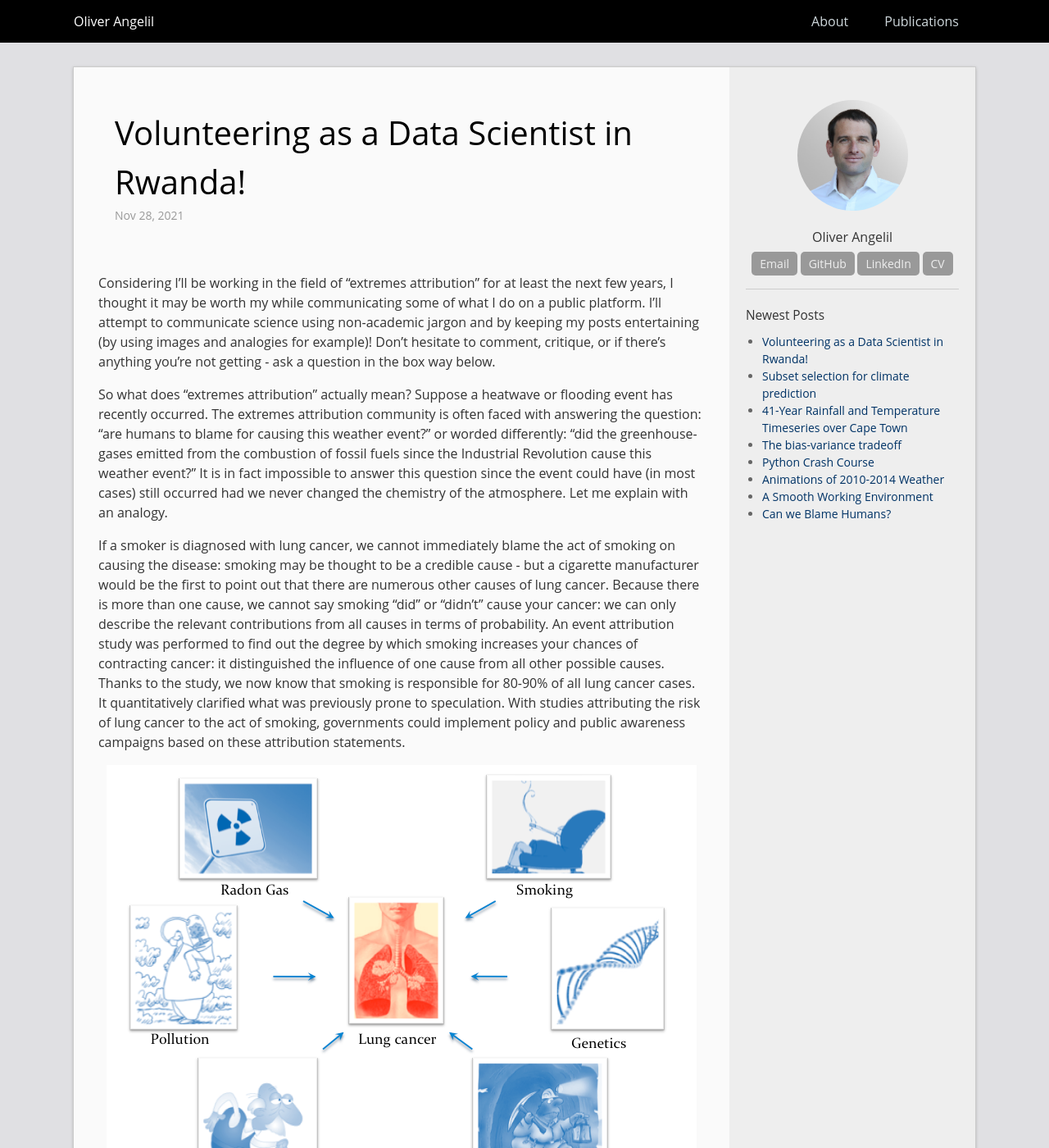
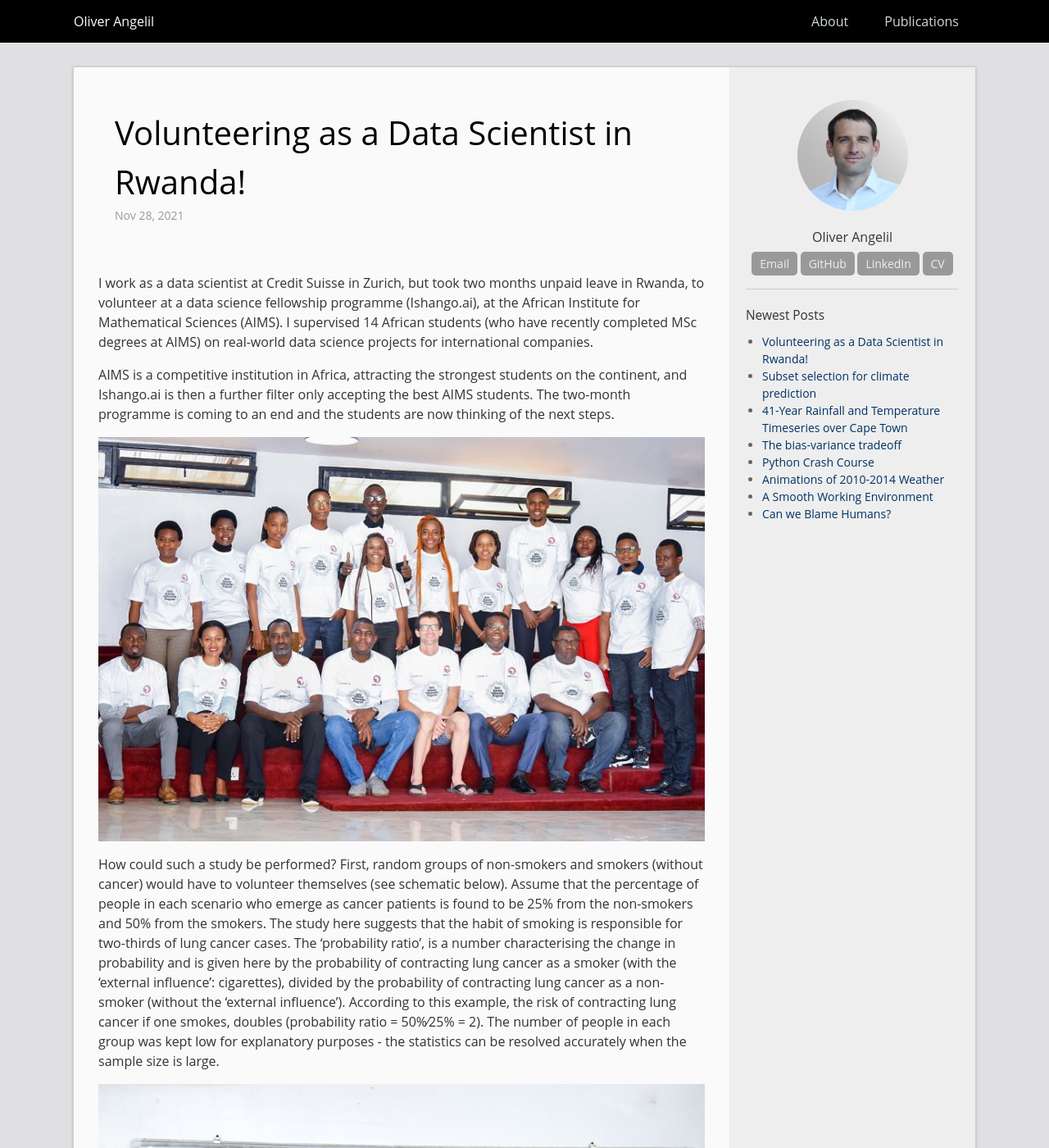
Before and after one commit to oliverangelil/oliverangelil.github.io, a Jekyll site: the page built from _posts/2021-11-28-volunteering.md, in a window 1280 px wide and 1400 px high. Shown: the whole window at 82% size. Built offline with Jekyll 4.4.1, drawn with Linux system fonts in a browser that asks for light colours; comment, search, counter and statistics services are not loaded.

Commit message:
Update 2021-11-28-volunteering.md

```diff
--- a/_posts/2021-11-28-volunteering.md
+++ b/_posts/2021-11-28-volunteering.md
@@ -2,21 +2,21 @@
 layout: post
 title:  "Volunteering as a Data Scientist in Rwanda!"
 date:   2021-11-28 09:53:02
-categories: python climate science
+categories: data-science volunteering
 permalink: /posts/volunteering
 image: "https://github.com/oliverangelil/oliverangelil.github.io/blob/master/photos/blog1_badwater_basin.jpg?raw=true"
 ---
-Considering I'll be working in the field of "extremes attribution" for at least the next few years, I thought it may be worth my while communicating some of what I do on a public platform. I'll attempt to communicate science using non-academic jargon and by keeping my posts entertaining (by using images and analogies for example)! Don't hesitate to comment, critique, or if there's anything you're not getting - ask a question in the box way below.
+I work as a data scientist at Credit Suisse in Zurich, but took two months unpaid leave in Rwanda, to volunteer at a data science fellowship programme (Ishango.ai), at the African Institute for Mathematical Sciences (AIMS). I supervised 14 African students (who have recently completed MSc degrees at AIMS) on real-world data science projects for international companies.
 
-So what does "extremes attribution" actually mean? Suppose a heatwave or flooding event has recently occurred. The extremes attribution community is often faced with answering the question: "are humans to blame for causing this weather event?" or worded differently: "did the greenhouse-gases emitted from the combustion of fossil fuels since the Industrial Revolution cause this weather event?" It is in fact impossible to answer this question since the event could have (in most cases) still occurred had we never changed the chemistry of the atmosphere. Let me explain with an analogy.
+AIMS is a competitive institution in Africa, attracting the strongest students on the continent, and Ishango.ai is then a further filter only accepting the best AIMS students. The two-month programme is coming to an end and the students are now thinking of the next steps.
 
-If a smoker is diagnosed with lung cancer, we cannot immediately blame the act of smoking on causing the disease: smoking may be thought to be a credible cause - but a cigarette manufacturer would be the first to point out that there are numerous other causes of lung cancer. Because there is more than one cause, we cannot say smoking "did" or "didn't" cause your cancer: we can only describe the relevant contributions from all causes in terms of probability. An event attribution study was performed to find out the degree by which smoking increases your chances of contracting cancer: it distinguished the influence of one cause from all other possible causes. Thanks to the study, we now know that smoking is responsible for 80-90% of all lung cancer cases. It quantitatively clarified what was previously prone to speculation. With studies attributing the risk of lung cancer to the act of smoking, governments could implement policy and public awareness campaigns based on these attribution statements.
 
-![lung cancer causes](https://github.com/oliverangelil/oliverangelil.github.io/blob/master/photos/blog1_lung_cancer_causes.png?raw=true)
+
+![lung cancer causes](https://github.com/oliverangelil/oliverangelil.github.io/blob/master/photos/blog8_group.jpeg?raw=true)
 
 How could such a study be performed? First, random groups of non-smokers and smokers (without cancer) would have to volunteer themselves (see schematic below). Assume that the percentage of people in each scenario who emerge as cancer patients is found to be 25% from the non-smokers and 50% from the smokers. The study here suggests that the habit of smoking is responsible for two-thirds of lung cancer cases. The 'probability ratio', is a number characterising the change in probability and is given here by the probability of contracting lung cancer as a smoker (with the 'external influence': cigarettes), divided by the probability of contracting lung cancer as a non-smoker (without the 'external influence'). According to this example, the risk of contracting lung cancer if one smokes, doubles (probability ratio = 50%⁄25% = 2). The number of people in each group was kept low for explanatory purposes - the statistics can be resolved accurately when the sample size is large.
 
-![smoking test](https://github.com/oliverangelil/oliverangelil.github.io/blob/master/photos/blog1_attribution_smoking_test.png?raw=true)
+![smoking test](https://github.com/oliverangelil/oliverangelil.github.io/blob/master/photos/blog8_whiteboard.jpeg?raw=true)
 
 The analogy provided above is a fitting one in terms of my work. The resemblances are highlighted in the following table:
 
```
Also changed, not shown: other parts of _posts/2021-11-28-volunteering.md (+3 -1 lines).
